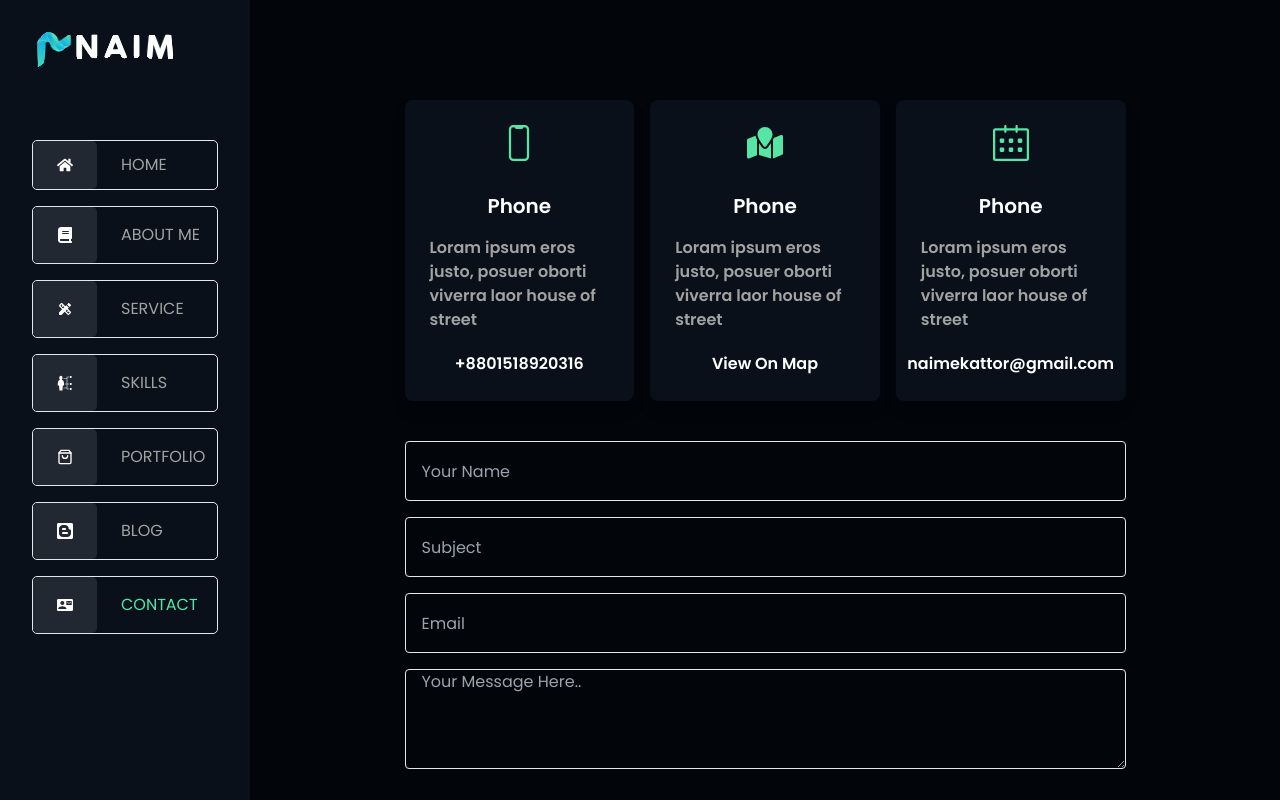
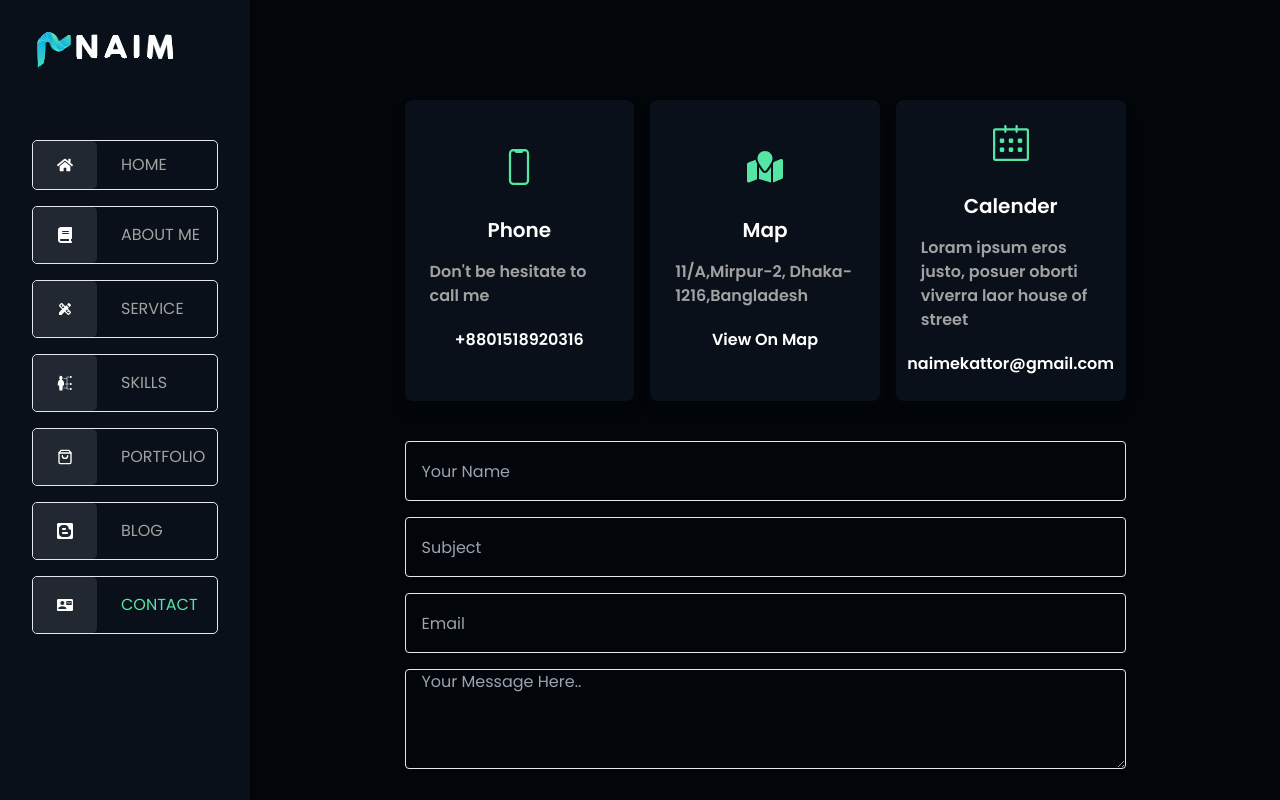
Before and after one commit to naimekattor/naim-portfolio, a React (Vite) app: page /contact in a window 1280 px wide. Shown: the top 800 px of the page. Built offline with nearby package versions, Linux system fonts and the light colour scheme.

Commit message:
Update Contact.jsx

```diff
--- a/src/Pages/Contact.jsx
+++ b/src/Pages/Contact.jsx
@@ -11,20 +11,20 @@ const Contact = () => {
           <span className=' text-[#55e6a5]'><IoPhonePortraitOutline className='text-4xl' />
           </span>
           <h4 className='text-[20px] text-white font-semibold mt-[30px] mb-[15px]'>Phone</h4>
-          <p className='text-[16px] text-[#a2a2a2] mb-[20px] font-semibold'>Loram ipsum eros justo, posuer oborti viverra laor house of street</p>
+          <p className='text-[16px] text-[#a2a2a2] mb-[20px] font-semibold'>Don't be hesitate to call me</p>
           <h5 className='text-[16px] text-white font-semibold cursor-pointer hover:text-[#55e6a5]'>+8801518920316</h5>
         </div>
         <div className='flex flex-col justify-center items-center p-[25px] bg-[#09101a] drop-shadow-lg rounded-[8px]'>
           <span className=' text-[#55e6a5]'><FaMapLocation className='text-4xl' />
           </span>
-          <h4 className='text-[20px] text-white font-semibold mt-[30px] mb-[15px]'>Phone</h4>
-          <p className='text-[16px] text-[#a2a2a2] mb-[20px] font-semibold'>Loram ipsum eros justo, posuer oborti viverra laor house of street</p>
+          <h4 className='text-[20px] text-white font-semibold mt-[30px] mb-[15px]'>Map</h4>
+          <p className='text-[16px] text-[#a2a2a2] mb-[20px] font-semibold'>11/A,Mirpur-2, Dhaka-1216,Bangladesh</p>
           <h5 className='text-[16px] text-white font-semibold cursor-pointer hover:text-[#55e6a5]'>View On Map</h5>
         </div>
         <div className='flex flex-col justify-center items-center p-[25px] bg-[#09101a] drop-shadow-lg rounded-[8px]'>
           <span className=' text-[#55e6a5]'><SlCalender className='text-4xl' />
           </span>
-          <h4 className='text-[20px] text-white font-semibold mt-[30px] mb-[15px]'>Phone</h4>
+          <h4 className='text-[20px] text-white font-semibold mt-[30px] mb-[15px]'>Calender</h4>
           <p className='text-[16px] text-[#a2a2a2] mb-[20px] font-semibold'>Loram ipsum eros justo, posuer oborti viverra laor house of street</p>
           <h5 className='text-[16px] text-white font-semibold cursor-pointer hover:text-[#55e6a5]'>naimekattor@gmail.com</h5>
         </div>
```
